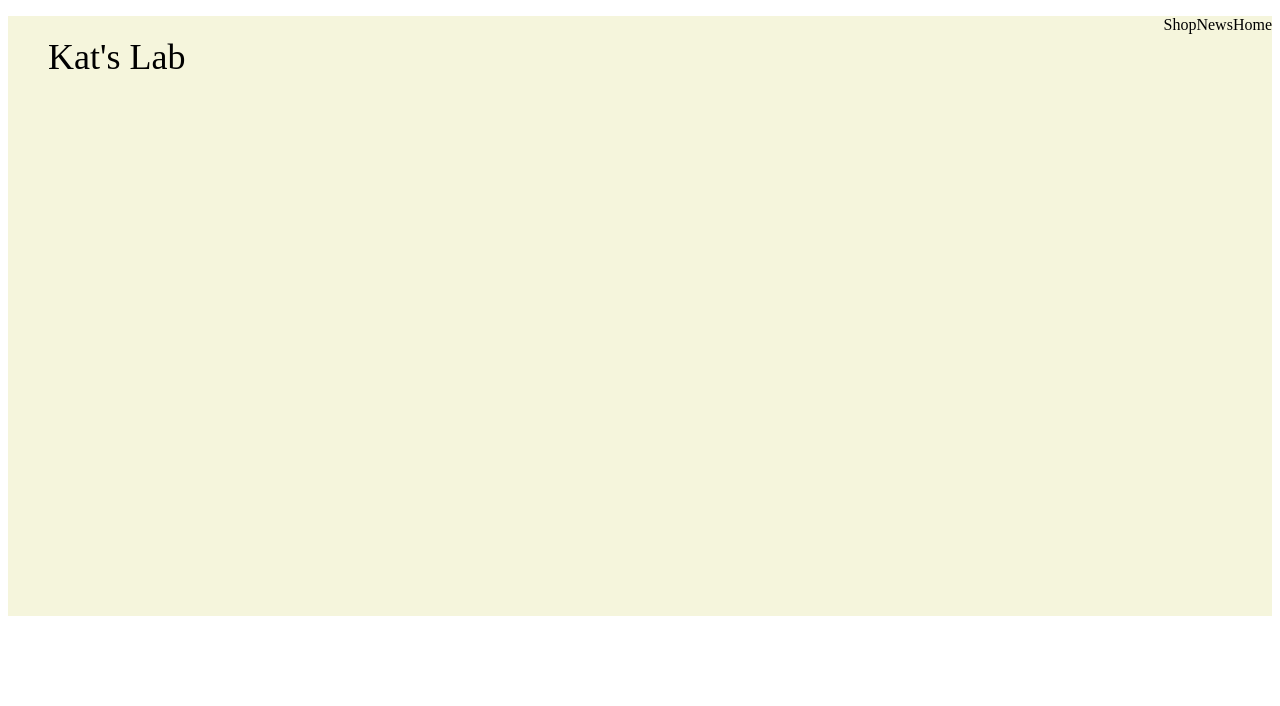
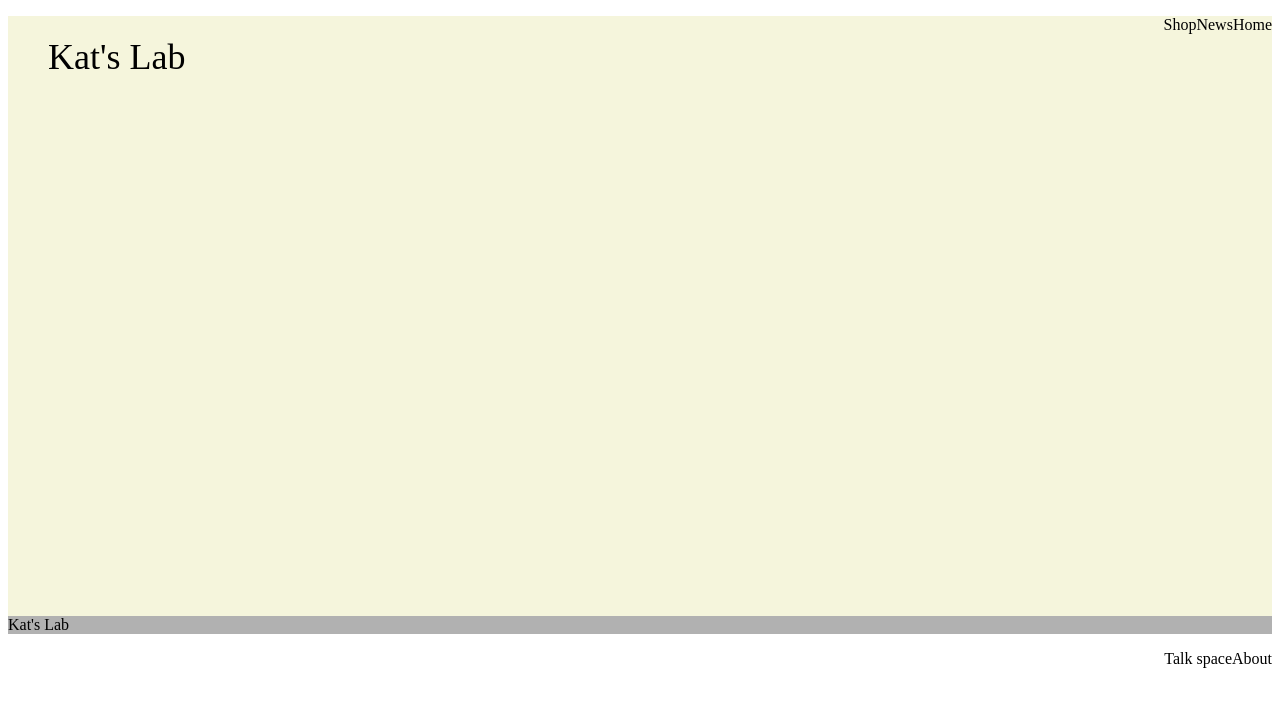
Before and after one commit to callmeKitKat/callmeKitKat.github.io, a plain HTML site: page index.html in a window 1280 px wide. Drawn offline with Linux system fonts and the light colour scheme.

Commit message:
Add files via upload

```diff
--- a/index.html
+++ b/index.html
@@ -28,7 +28,14 @@
  </div>
 
  <div class="footer">
+<div class="footer-logo">Kat's Lab</div>
 
+<div class="footer-list">
+  <ul>
+    <li>About</li>
+    <li>Talk space</li>
+  </ul>
+</div>
  </div>
 
 </body>
```
